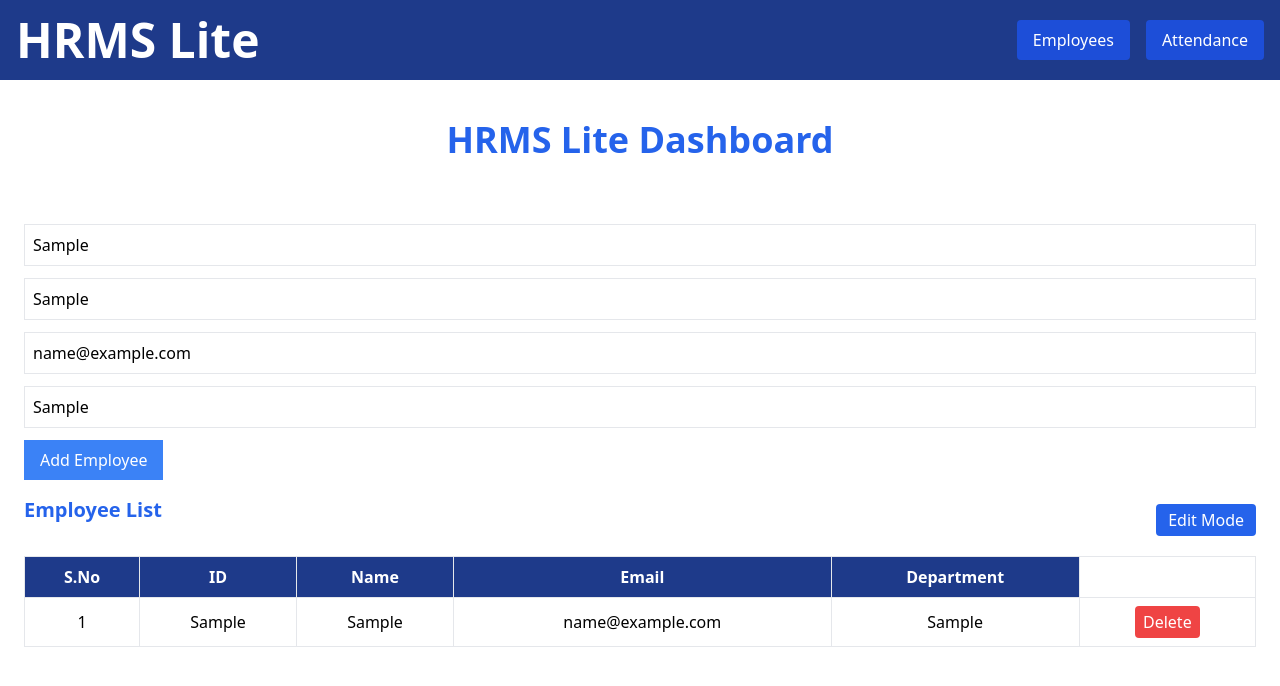
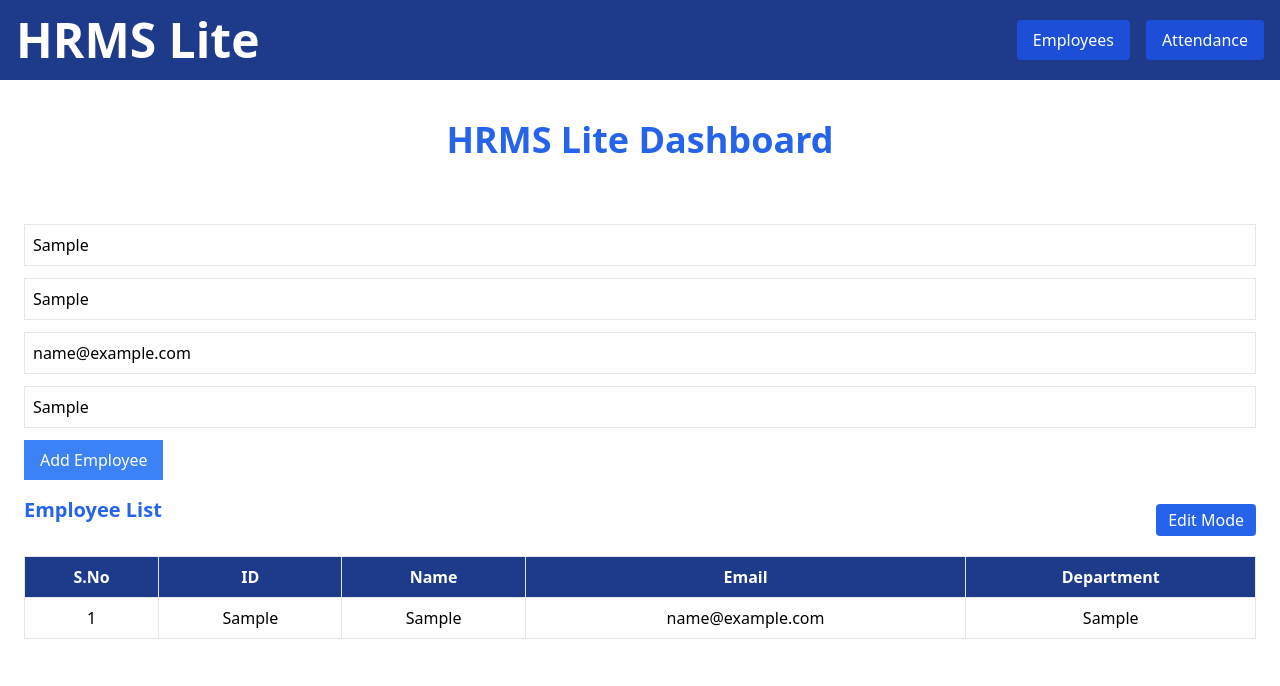
Before and after one commit to Umair777/hrms-lite, a React (Vite) app in the folder hrms-frontend/: page / in a window 1280 px wide. Both pictures are taken after typing "Sample", "Sample", "name@example.com", "Sample" into the empty fields and a click on the button "Add Employee". Shown: the top 686 px of the page. Built offline with nearby package versions, Linux system fonts and the light colour scheme.

Commit message:
add conditional row delete button

```diff
--- a/hrms-frontend/src/components/EmployeeList.jsx
+++ b/hrms-frontend/src/components/EmployeeList.jsx
@@ -21,6 +21,7 @@ export default function EmployeeList({ employees, onDelete, editMode, setEditMod
                     <th className="border p-2">Name</th>
                     <th className="border p-2">Email</th>
                     <th className="border p-2">Department</th>
+                    {/* Conditional header */}
                     {editMode && (
                         <th className="border p-2">Actions</th>
                     )}
@@ -35,14 +36,21 @@ export default function EmployeeList({ employees, onDelete, editMode, setEditMod
                     <td className="border p-2">{emp.name}</td>
                     <td className="border p-2">{emp.email}</td>
                     <td className="border p-2">{emp.department}</td>
+                     {/* Conditional delete button */}
+                        {editMode && (
                             <td className="border p-2">
                             <button
-                        onClick={() => onDelete && onDelete(index)}
+                                onClick={() => {
+
+                                    onDelete(index);
+
+                                }}
                                 className="bg-red-500 text-white px-2 py-1 rounded"
                             >
                                 Delete
                             </button>
                             </td>
+                        )}
                     </tr>
                 ))}
                 </tbody>
```
Lines whose indentation alone changed are shown as unchanged.
